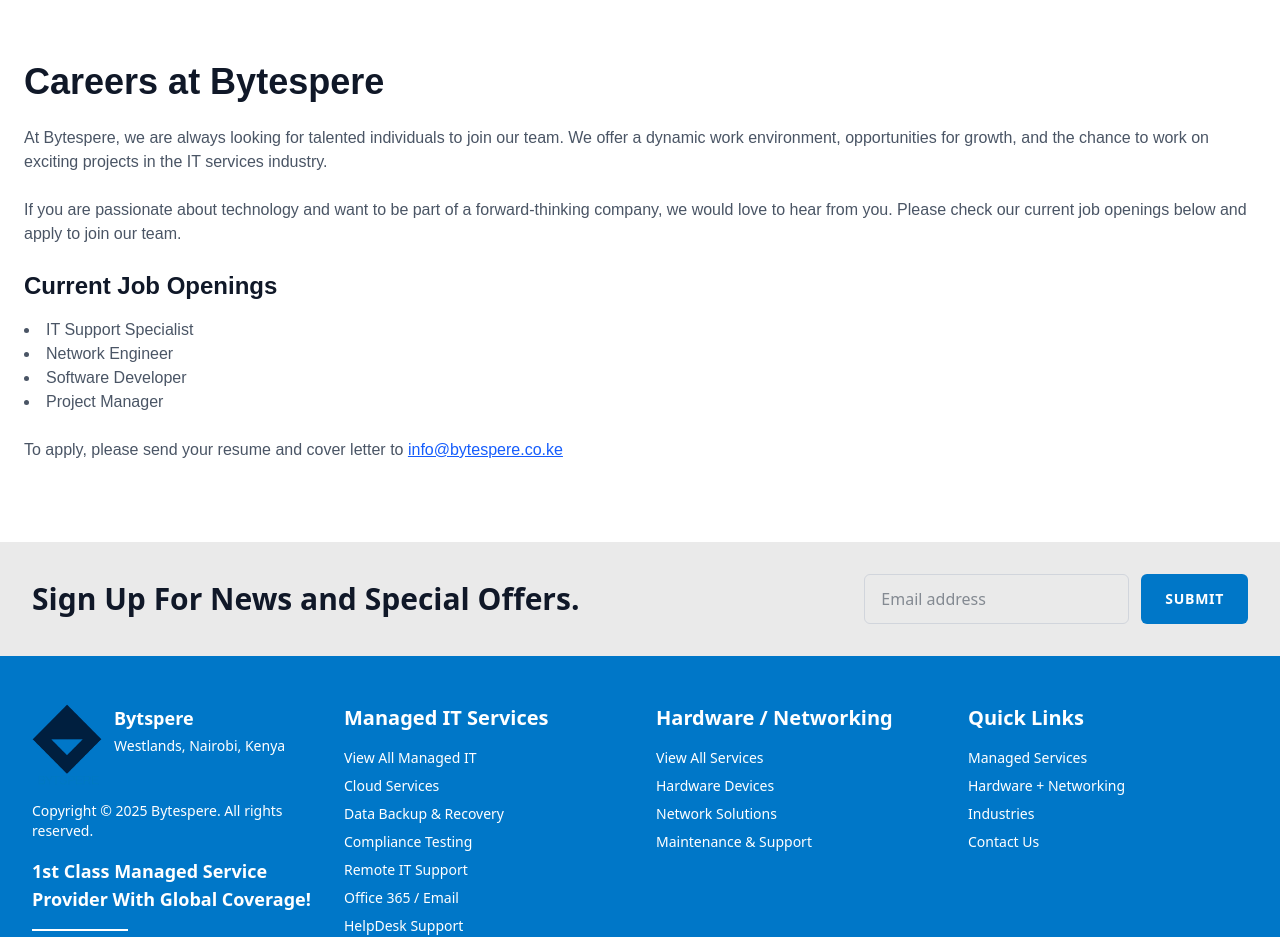
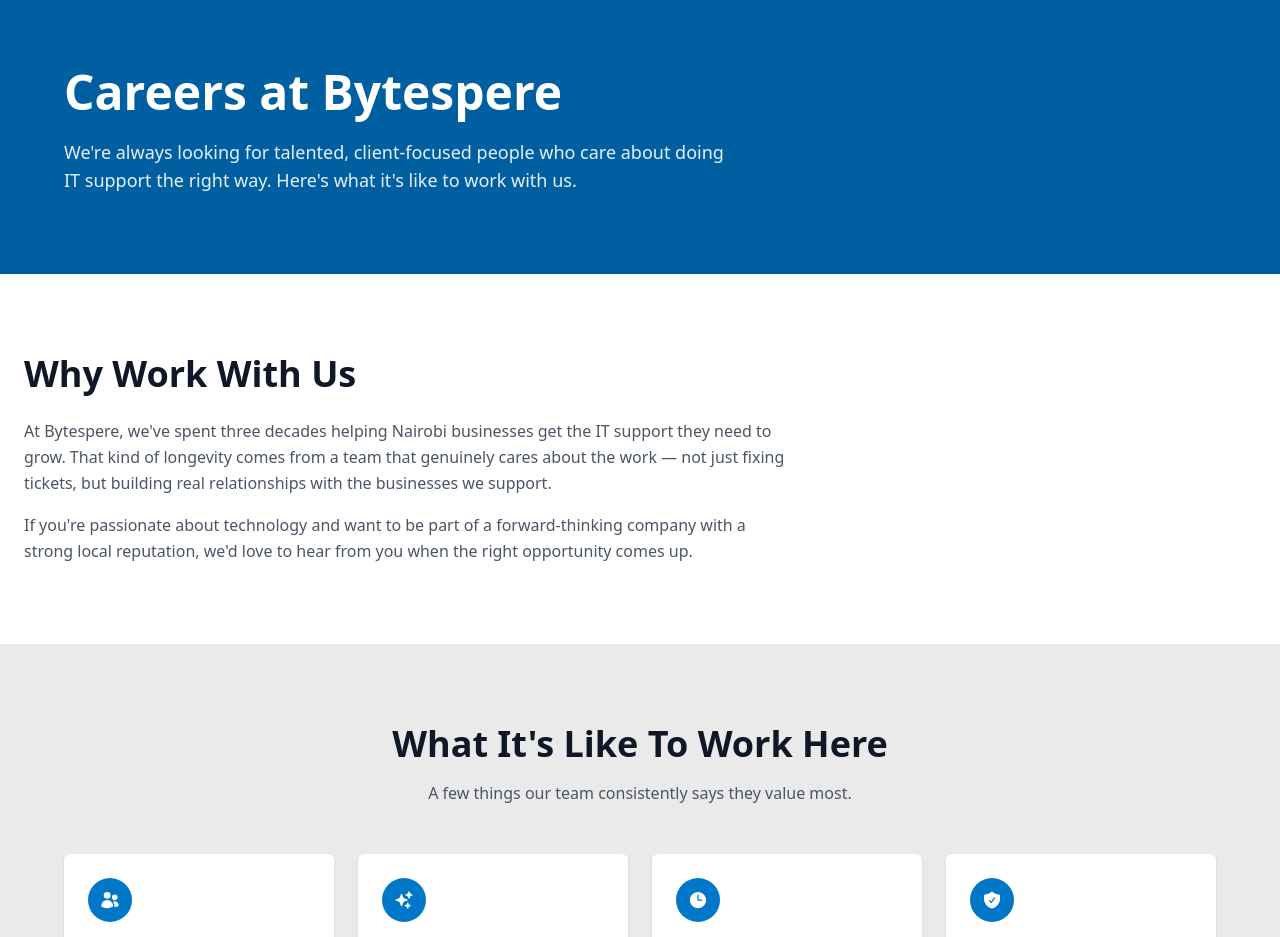
Before and after one commit to Niarb144/bytespere, a Next.js app: page /careers in a window 1280 px wide. Shown: the part 160-1097 px from the top of the page. Built offline with nearby package versions, Linux system fonts and the light colour scheme.

Commit message:
Edit careers page

```diff
--- a/app/careers/page.tsx
+++ b/app/careers/page.tsx
@@ -1,27 +1,180 @@
+// app/careers/page.tsx
 "use client";
 
+import { motion } from "framer-motion";
+import { useState } from "react";
+import Link from "next/link";
+import {
+  EnvelopeIcon,
+  BellAlertIcon,
+  CheckCircleIcon,
+} from "@heroicons/react/24/solid";
+import { careerPerks } from "@/data";
+
 export default function CareersPage() {
-    return (
-        <main className="max-w-7xl mx-auto px-6 py-20">
-            <h1 className="text-4xl font-bold text-gray-900 mb-6">Careers at Bytespere</h1>
-            <p className="text-gray-600 mb-6">
-                At Bytespere, we are always looking for talented individuals to join our team. We offer a dynamic work environment, opportunities for growth, and the chance to work on exciting projects in the IT services industry.
+  const [email, setEmail] = useState("");
+  const [subscribed, setSubscribed] = useState(false);
+
+  const handleSubscribe = (e: React.FormEvent) => {
+    e.preventDefault();
+    console.log("Career alert signup:", email);
+    // Send to backend / email list service here
+    setSubscribed(true);
+    setEmail("");
+  };
+
+  return (
+    <main className="font-sans">
+      {/* --- Page Header Banner --- */}
+      <section className="relative w-full bg-[#0077C8] py-16 md:py-20 px-6 md:px-16 overflow-hidden">
+        <div className="absolute inset-0 bg-black/20" />
+        <motion.div
+          initial={{ opacity: 0, y: 30 }}
+          animate={{ opacity: 1, y: 0 }}
+          transition={{ duration: 0.8 }}
+          className="relative max-w-7xl mx-auto"
+        >
+          <h1 className="text-white text-3xl md:text-5xl font-bold leading-tight mb-4">
+            Careers at Bytespere
+          </h1>
+          <p className="text-white/90 text-base md:text-lg max-w-2xl">
+            We're always looking for talented, client-focused people who care
+            about doing IT support the right way. Here's what it's like to
+            work with us.
+          </p>
+        </motion.div>
+      </section>
+
+      {/* --- Intro --- */}
+      <section className="max-w-7xl mx-auto px-6 py-16 md:py-20">
+        <div className="max-w-3xl">
+          <h2 className="text-3xl md:text-4xl font-bold text-gray-900 mb-6">
+            Why Work With Us
+          </h2>
+          <p className="text-gray-600 leading-relaxed mb-4">
+            At Bytespere, we've spent three decades helping Nairobi businesses
+            get the IT support they need to grow. That kind of longevity comes
+            from a team that genuinely cares about the work — not just
+            fixing tickets, but building real relationships with the
+            businesses we support.
+          </p>
+          <p className="text-gray-600 leading-relaxed">
+            If you're passionate about technology and want to be part of a
+            forward-thinking company with a strong local reputation, we'd love
+            to hear from you when the right opportunity comes up.
+          </p>
+        </div>
+      </section>
+
+      {/* --- Perks / Culture Grid --- */}
+      <section className="bg-[#EAEAEA] py-16 md:py-20 px-6 md:px-16">
+        <div className="max-w-7xl mx-auto">
+          <div className="text-center max-w-2xl mx-auto mb-12">
+            <h2 className="text-3xl md:text-4xl font-bold text-gray-900 mb-4">
+              What It's Like To Work Here
+            </h2>
+            <p className="text-gray-600 leading-relaxed">
+              A few things our team consistently says they value most.
             </p>
-            <p className="text-gray-600 mb-6">
-                If you are passionate about technology and want to be part of a forward-thinking company, we would love to hear from you. Please check our current job openings below and apply to join our team.
+          </div>
+          <div className="grid grid-cols-1 sm:grid-cols-2 lg:grid-cols-4 gap-6">
+            {careerPerks.map((perk, idx) => (
+              <motion.div
+                key={perk.title}
+                initial={{ opacity: 0, y: 20 }}
+                whileInView={{ opacity: 1, y: 0 }}
+                viewport={{ once: true, margin: "-50px" }}
+                transition={{ duration: 0.4, delay: idx * 0.08 }}
+                className="bg-white rounded-md shadow-sm p-6 flex flex-col gap-3"
+              >
+                <div className="bg-[#0077C8] p-3 rounded-full w-fit">
+                  <perk.icon className="w-5 h-5 text-white" aria-hidden="true" />
+                </div>
+                <h3 className="font-bold text-gray-900 text-lg">
+                  {perk.title}
+                </h3>
+                <p className="text-gray-600 text-sm leading-relaxed">
+                  {perk.description}
+                </p>
+              </motion.div>
+            ))}
+          </div>
+        </div>
+      </section>
+
+      {/* --- No Current Openings + Stay In Touch --- */}
+      <section className="max-w-5xl mx-auto px-6 py-16 md:py-20">
+        <motion.div
+          initial={{ opacity: 0, y: 20 }}
+          whileInView={{ opacity: 1, y: 0 }}
+          viewport={{ once: true, margin: "-50px" }}
+          transition={{ duration: 0.5 }}
+          className="bg-white border border-gray-200 rounded-md shadow-sm p-8 md:p-12 text-center"
+        >
+          <div className="bg-[#0077C8]/10 p-4 rounded-full w-fit mx-auto mb-6">
+            <BellAlertIcon className="w-7 h-7 text-[#0077C8]" aria-hidden="true" />
+          </div>
+          <h2 className="text-2xl md:text-3xl font-bold text-gray-900 mb-4">
+            No Open Positions Right Now
+          </h2>
+          <p className="text-gray-600 leading-relaxed max-w-xl mx-auto mb-8">
+            We don't have any active openings at the moment, but we're
+            growing, and that changes. Leave your email below and we'll
+            reach out directly whenever a role that fits comes up — no spam,
+            just genuine opportunities.
+          </p>
+
+          {subscribed ? (
+            <div className="max-w-md mx-auto bg-green-50 border border-green-200 text-green-700 text-sm px-5 py-4 rounded-md flex items-center justify-center gap-2">
+              <CheckCircleIcon className="w-5 h-5 flex-shrink-0" />
+              Thanks! We'll be in touch when a suitable role opens up.
+            </div>
+          ) : (
+            <form
+              onSubmit={handleSubscribe}
+              className="max-w-md mx-auto flex flex-col sm:flex-row gap-3"
+            >
+              <input
+                type="email"
+                required
+                placeholder="Email address"
+                value={email}
+                onChange={(e) => setEmail(e.target.value)}
+                className="px-4 py-3 rounded-md border border-gray-300 focus:ring-[#0077C8] focus:border-[#0077C8] outline-none text-gray-800 flex-grow"
+              />
+              <button
+                type="submit"
+                className="bg-[#0077C8] hover:bg-[#0066ad] text-white font-semibold py-3 px-6 rounded-md transition-colors duration-200 uppercase tracking-wider text-sm whitespace-nowrap"
+              >
+                Notify Me
+              </button>
+            </form>
+          )}
+        </motion.div>
+      </section>
+
+      {/* --- Speculative Application CTA --- */}
+      <section className="bg-[#EAEAEA] py-16 px-6 md:px-16">
+        <div className="max-w-7xl mx-auto bg-[#0077C8] rounded-md px-8 py-12 md:px-16 flex flex-col md:flex-row items-center justify-between gap-8">
+          <div className="text-white max-w-xl">
+            <h3 className="text-2xl md:text-3xl font-bold mb-3">
+              Think You'd Be A Great Fit Anyway?
+            </h3>
+            <p className="text-white/90 leading-relaxed">
+              We're happy to keep strong candidates on file even without an
+              open role. Send your CV and a short note about what you're
+              looking for, and we'll reach out if something matches.
             </p>
-            <h2 className="text-2xl font-semibold text-gray-900 mb-4">Current Job Openings</h2>
-            <ul className="list-disc list-inside text-gray-600 mb-6">
-                <li>IT Support Specialist</li>
-                <li>Network Engineer</li>
-                <li>Software Developer</li>
-                <li>Project Manager</li>
-            </ul>
-            <p className="text-gray-600">
-                To apply, please send your resume and cover letter to <a href="mailto:info@bytespere.co.ke" className="text-blue-600 underline">
-                    info@bytespere.co.ke
-                </a>
-            </p>
-        </main>
-    );
+          </div>
+          <a
+            href="mailto:careers@bytespere.co.ke?subject=Speculative Application"
+            className="whitespace-nowrap inline-flex items-center gap-2 bg-white text-[#0077C8] font-semibold py-3 px-8 rounded-md uppercase tracking-wider text-sm hover:bg-gray-100 transition-colors duration-200"
+          >
+            <EnvelopeIcon className="w-4 h-4" />
+            Email Your CV
+          </a>
+        </div>
+      </section>
+    </main>
+  );
 }
--- a/data.ts
+++ b/data.ts
@@ -19,6 +19,9 @@
   BuildingOffice2Icon,
   BuildingLibraryIcon,
   Cog8ToothIcon,
+  ClockIcon,
+  SparklesIcon,
+  UsersIcon,
 } from "@heroicons/react/24/solid";
 
 // ---------- IT SERVICES ----------
@@ -511,3 +514,31 @@
       "Once you're happy with the quote, we schedule an onboarding date that works for your business.",
   },
 ];
+
+//------CAREERS PAGE DATA------
+export const careerPerks = [
+  {
+    icon: UsersIcon,
+    title: "Collaborative Team",
+    description:
+      "Work alongside experienced engineers and support staff who genuinely enjoy solving problems together.",
+  },
+  {
+    icon: SparklesIcon,
+    title: "Room To Grow",
+    description:
+      "Hands-on exposure across managed services, networking, and hardware, with room to specialize as you grow.",
+  },
+  {
+    icon: ClockIcon,
+    title: "Real Work-Life Balance",
+    description:
+      "Defined hours and reasonable on-call rotations, so client support doesn't come at the cost of your own time.",
+  },
+  {
+    icon: ShieldCheckIcon,
+    title: "Stable, Local Employer",
+    description:
+      "Three decades serving Nairobi businesses, with the stability of an established company and the pace of a growing one.",
+  },
+];
```
